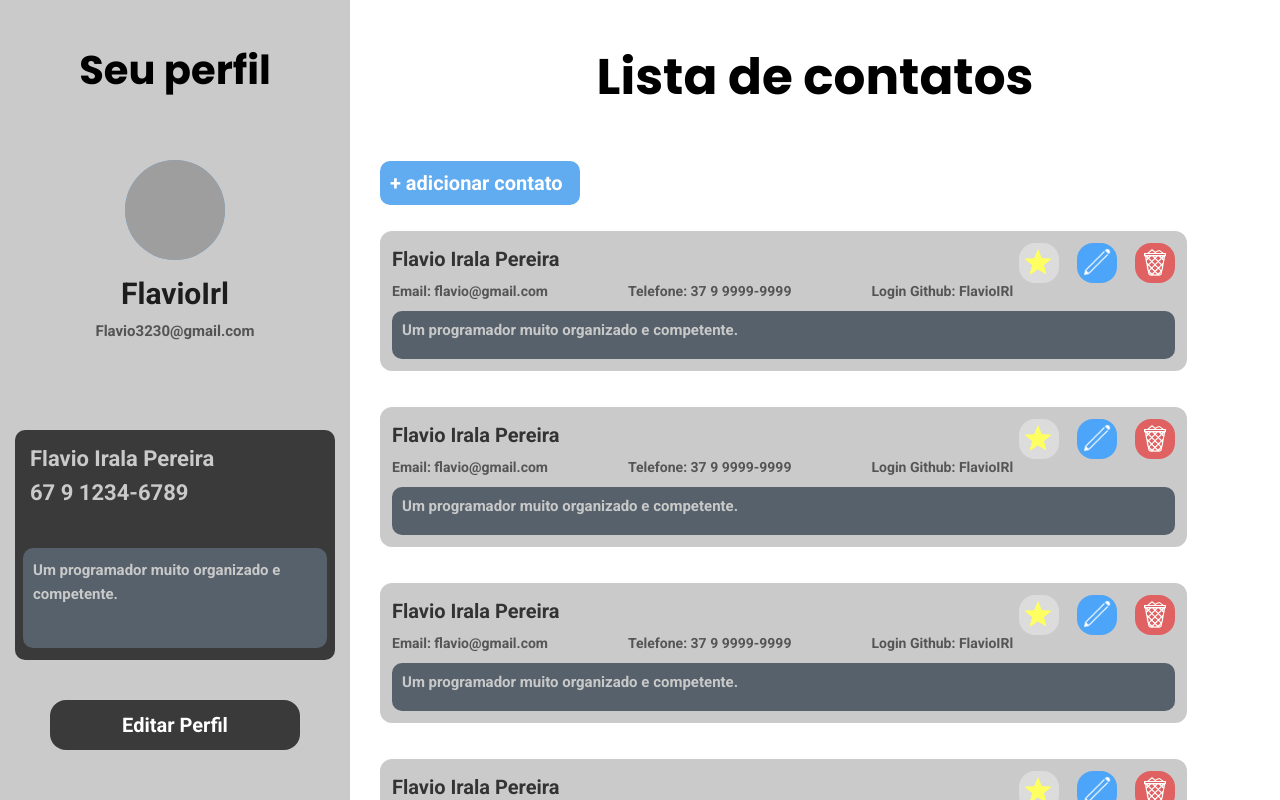
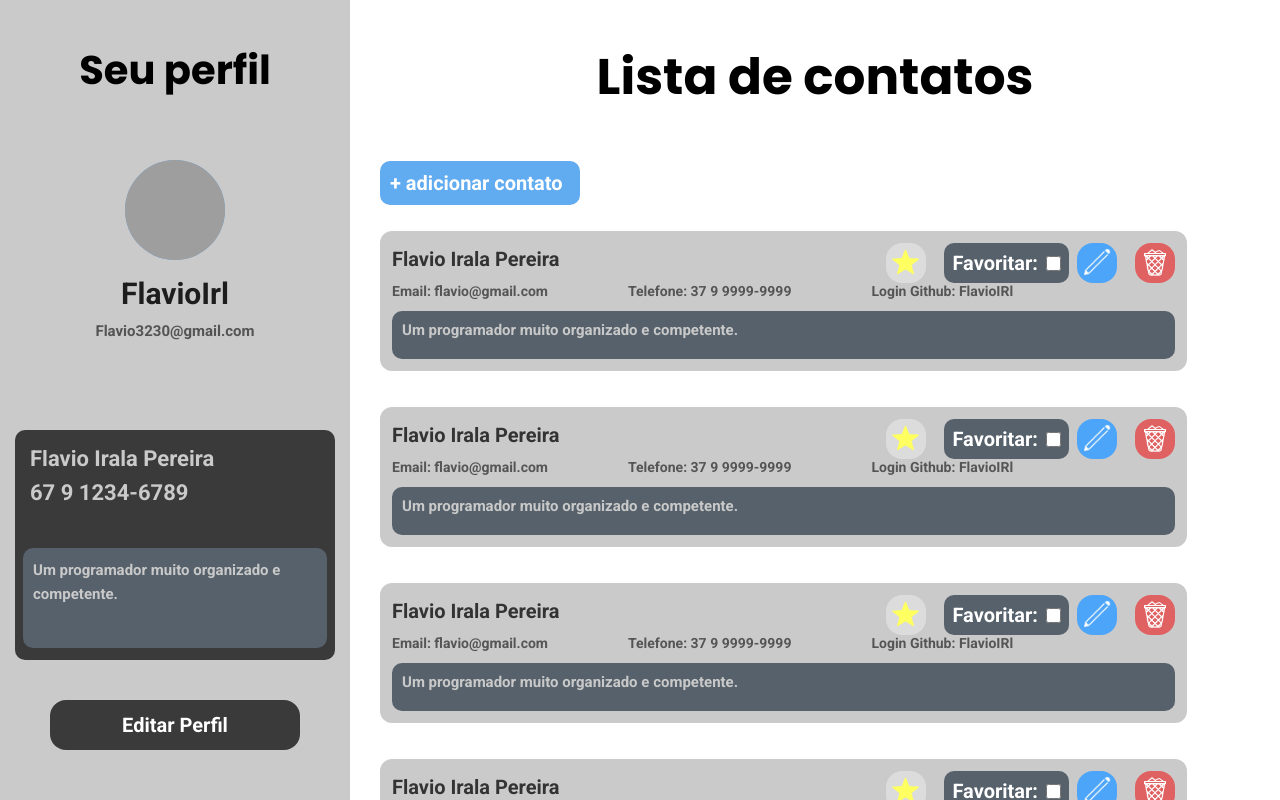
Before and after one commit to FlavioIrl/Agenda-Telefonica-React, a React (Vite) app: page /paginaPrincipal in a window 1280 px wide. Built offline with nearby package versions, Linux system fonts and the light colour scheme; grey boxes are pictures that could not be loaded.

Commit message:
atualizaçoes

```diff
--- a/src/components/Contato/index.tsx
+++ b/src/components/Contato/index.tsx
@@ -1,45 +1,34 @@
-import {
-  Card,
-  Titulo,
-  Botoes,
-  Info,
-  BarraAcoes,
-  BotaoEditar,
-  BotaoFavorito,
-  EditandoFavorito,
-  BotaoRemover,
-  CardContainer
-} from './styles'
+import * as S from './styles'
 
 import { Descricao } from '../../styles'
 
 const Contato = () => {
   return (
-    <CardContainer>
-      <Card>
-        <BarraAcoes>
-          <Titulo>Flavio Irala Pereira</Titulo>
-          <Botoes>
-            <BotaoFavorito>
+    <S.CardContainer>
+      <S.Card>
+        <S.BarraAcoes>
+          <S.Titulo>Flavio Irala Pereira</S.Titulo>
+          <S.Botoes>
+            <S.BotaoFavorito>
               <img src="../../public/icons8-estrela.png" />
-            </BotaoFavorito>
-            {/* <EditandoFavorito><p>Favoritar: </p><input type="checkbox" /></EditandoFavorito> */}
-            <BotaoEditar>
+            </S.BotaoFavorito>
+             <S.EditandoFavorito><p>Favoritar: </p><input type="checkbox" /></S.EditandoFavorito>
+            <S.BotaoEditar>
               <img src="../../public/icons8-edit.png" />
-            </BotaoEditar>
-            <BotaoRemover>
+            </S.BotaoEditar>
+            <S.BotaoRemover>
               <img src="../../public/icons8-lixeira.png" />
-            </BotaoRemover>
-          </Botoes>
-        </BarraAcoes>
-        <Info>
+            </S.BotaoRemover>
+          </S.Botoes>
+        </S.BarraAcoes>
+        <S.Info>
           <p>Email: flavio@gmail.com</p>
           <p>Telefone: 37 9 9999-9999</p>
           <p>Login Github: FlavioIRl</p>
-        </Info>
+        </S.Info>
         <Descricao>Um programador muito organizado e competente.</Descricao>
-      </Card>
-    </CardContainer>
+      </S.Card>
+    </S.CardContainer>
   )
 }
 
```
